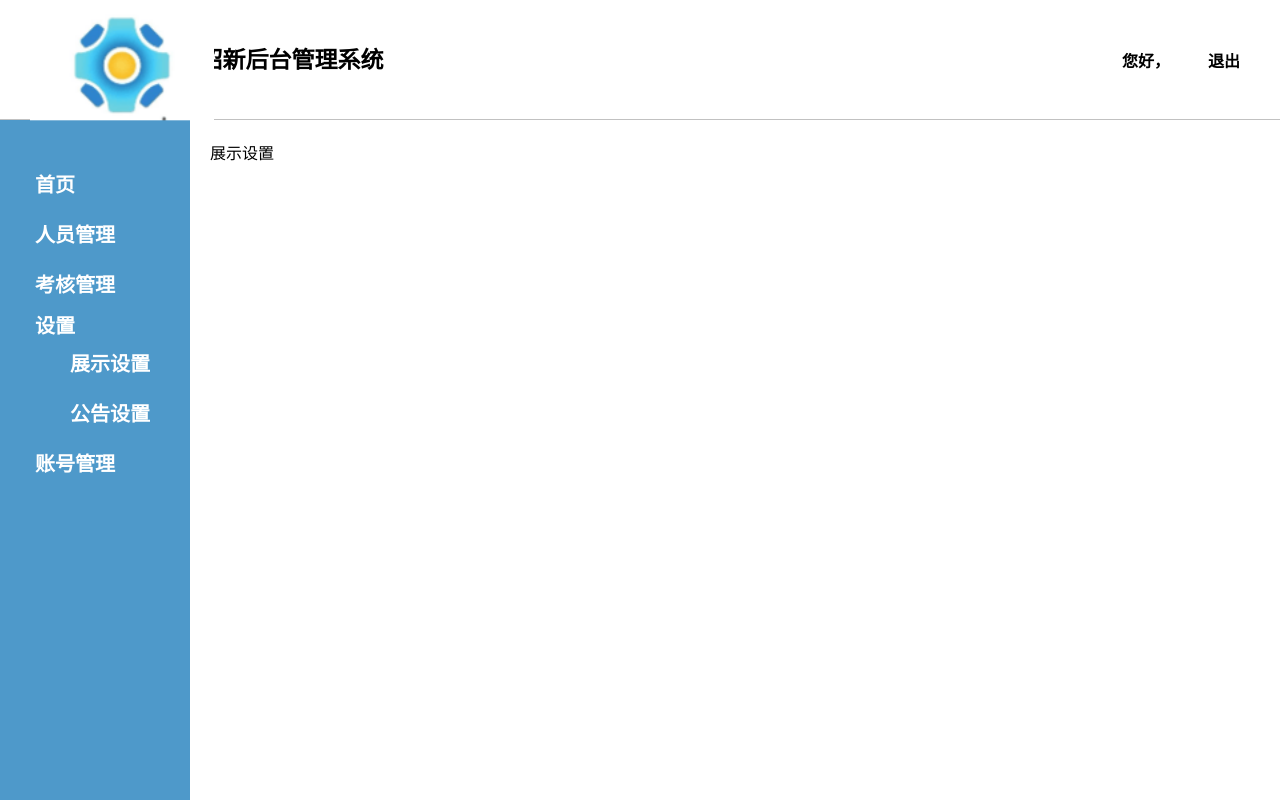
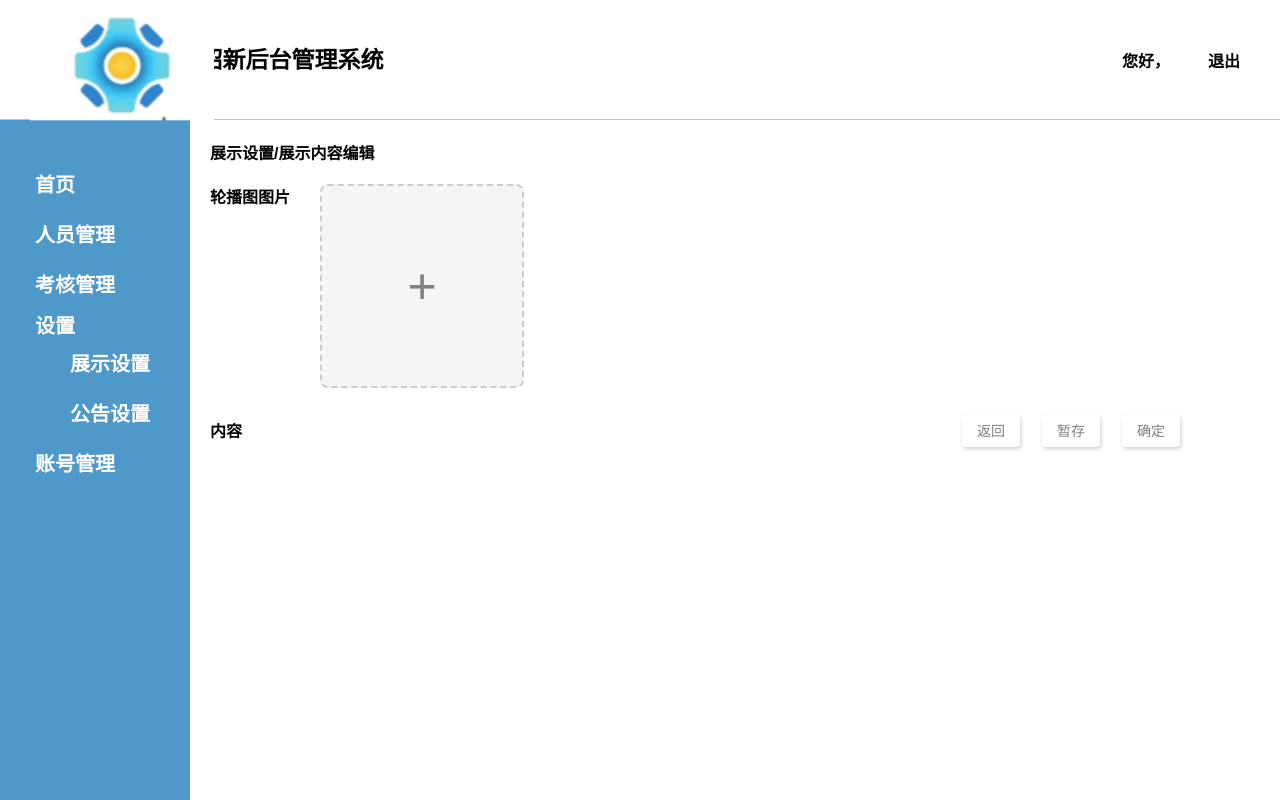
Before and after one commit to rookie-FL/xiao-A, a Vue app: page /main/show in a window 1280 px wide. Built offline with nearby package versions, Linux system fonts and the light colour scheme; sample sign-in values are in the browser's storage.

Commit message:
轮播图界面展示

```diff
--- a/src/views/main/main.vue
+++ b/src/views/main/main.vue
@@ -95,6 +95,7 @@ function handleItemClick(event) {
 
 .container {
     height: 85vh;
+    margin-bottom: 0;
 }
 
 .side {
--- a/src/views/main/set/annouce/detailAnn.vue
+++ b/src/views/main/set/annouce/detailAnn.vue
@@ -28,7 +28,7 @@ let updatetime = data.updateTime
 let time = updatetime
 
 function back() {
-    router.push("/main/annouce")
+    window.history.back();
 }
 </script>
 
--- a/src/views/main/set/setShow/setShow.vue
+++ b/src/views/main/set/setShow/setShow.vue
@@ -1,5 +1,212 @@
 <template>
-    <div>
-        展示设置
+    <div class="big-box">
+        <div class="add-title">展示设置/展示内容编辑</div>
+        <div class="container">
+            <div class="img-title">轮播图图片</div>
+            <div v-for="(preview, index) in imagePreviews" :key="index" class="image-preview" :data-index="index">
+                <img :src="preview">
+                <div class="actions">
+                    <!-- <div class="another" :data-index="index" @click="changeImg">
+                    <button @click="uploadImage" class="ano-button">更换</button>
+                    <input type="file" ref="imageInput1" accept="image/*" style="display: none" @change="handleImageChange">
+                </div> -->
+                    <div class="delete" :data-index="index" @click="deleteImg">删除</div>
+                </div>
+            </div>
+            <label class="custom-file-input">
+                <input type="file" ref="imageInput" accept="image/*" @change="handleImageChange" data-operate="add">
+                <span class="add-icon">+</span>
+            </label>
+
+        </div>
+
+        <div class="box">
+            <div class="title">内容</div>
+            <div class="inputs" v-for="(preview, index) in imagePreviews" :key="index">
+                <el-input v-model="text" maxlength="15" :placeholder="title" show-word-limit type="text" class="text" />
+                <el-input v-model="textarea" :rows="6" type="textarea" placeholder="输入内容" />
+            </div>
+
+            <div class="buttons">
+                <el-button type="primary" style="background-color: white;">返回</el-button>
+                <el-button type="primary">暂存</el-button>
+                <el-button type="primary">确定</el-button>
+            </div>
+        </div>
     </div>
 </template>
+
+<script setup>
+import { ref } from 'vue';
+
+const text = ref('')
+const textarea = ref('')
+const imageInput = ref(null);
+const imageInput1 = ref(null);
+const imagePreviews = ref([]);
+const imageLength = ref(imagePreviews.value.length)
+const title = `输入小标题${imagePreviews.value.length + 1}`
+
+// const uploadImage = (event) => {
+//     imageInput1.value.click(); // 触发文件输入框的点击事件
+// };
+
+
+const handleImageChange = (event) => {
+    const operate = event.target.getAttribute('data-operate')
+    const file = event.target.files[0];
+    const index = event.target.getAttribute('data-index')
+    console.log("执行的操作是", operate);
+    if (file) {
+        const reader = new FileReader();
+        reader.onload = (e) => {
+            if (operate === "add") {
+                imagePreviews.value.push(e.target.result);
+            } else {
+                imagePreviews.value[index] = e.target.result;
+            }
+
+        };
+        reader.readAsDataURL(file);
+    }
+};
+
+function deleteImg(event) {
+    const index = event.target.getAttribute('data-index')
+    console.log("点击删除图片", index);
+    imagePreviews.value.splice(index, 1)
+}
+
+</script>
+
+<style>
+.add-title {
+    font-weight: 700;
+    margin-bottom: 20px;
+}
+
+/* 轮播图图片的部分 */
+.container {
+    margin-bottom: 30px;
+}
+
+.custom-file-input {
+    position: relative;
+    display: inline-block;
+    width: 200px;
+    height: 200px;
+    border: 2px dashed #ccc;
+    border-radius: 8px;
+    cursor: pointer;
+    position: relative;
+    overflow: hidden;
+    background-color: #F4F5F5;
+}
+
+.custom-file-input input[type="file"] {
+    width: 100%;
+    height: 100%;
+    opacity: 0;
+    position: absolute;
+    top: 0;
+    left: 0;
+    cursor: pointer;
+}
+
+.container {
+    display: flex;
+}
+
+.img-title {
+    font-weight: 700;
+    margin-right: 30px;
+}
+
+.add-icon {
+    position: absolute;
+    font-size: 50px;
+    top: 50%;
+    left: 50%;
+    color: gray;
+    transform: translate(-50%, -50%);
+}
+
+.actions {
+    position: absolute;
+    display: flex;
+    justify-content: space-between;
+    width: 30%;
+    line-height: 1.5;
+    bottom: 0;
+    color: rgba(255, 255, 255, .9);
+    font-size: 14px;
+    border-radius: 0 6px 0 0;
+    background-color: rgba(0, 0, 0, .5);
+}
+
+.ano-button {
+    border: none;
+    color: rgba(255, 255, 255, .9);
+    background-color: transparent;
+}
+
+.actions div {
+
+    width: 100%;
+    text-align: center;
+}
+
+.actions div:hover {
+    cursor: pointer;
+}
+
+.image-preview {
+    position: relative;
+    width: 200px;
+    height: 200px;
+    overflow: hidden;
+    border-radius: 6px;
+    margin-right: 17px;
+}
+
+.image-preview img {
+    width: 100%;
+    height: 100%;
+    object-fit: cover;
+}
+
+
+/* 内容部分 */
+.box {
+    position: relative;
+}
+
+.box .title {
+    font-weight: 700;
+}
+
+.inputs textarea,
+.inputs .text {
+    margin: 10px 0 10px 20px;
+    resize: none;
+}
+
+.inputs textarea {
+    margin-bottom: 40px;
+}
+
+.buttons {
+    position: absolute;
+    right: 70px;
+    bottom: -5px;
+}
+
+.buttons button {
+    border: #ccc;
+    background-color: white;
+    color: gray;
+    margin-right: 10px;
+    box-shadow: 1px 2px 4px rgba(0, 0, 0, 0.2);
+    /* 边框阴影 */
+}
+</style>
```
